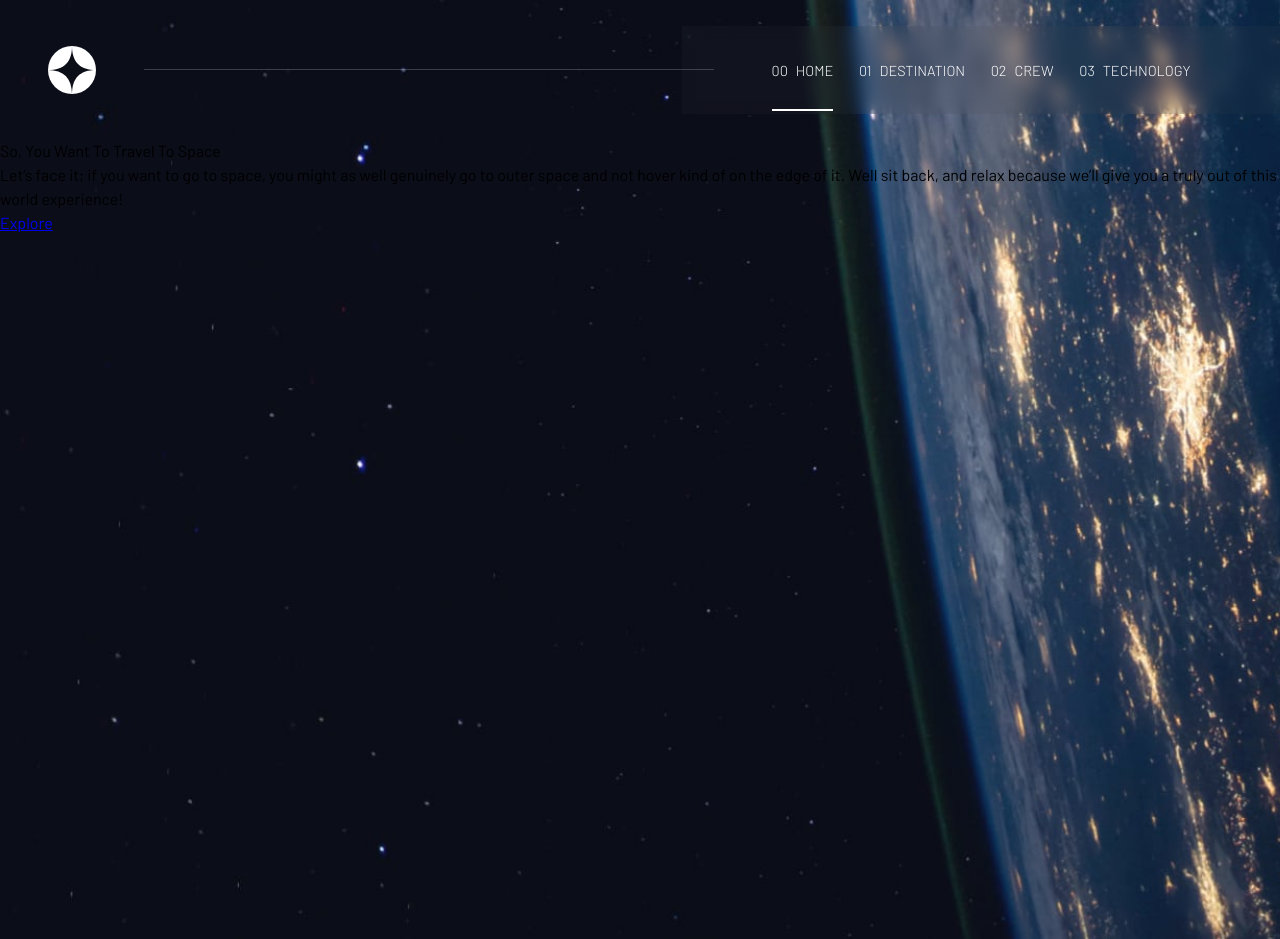
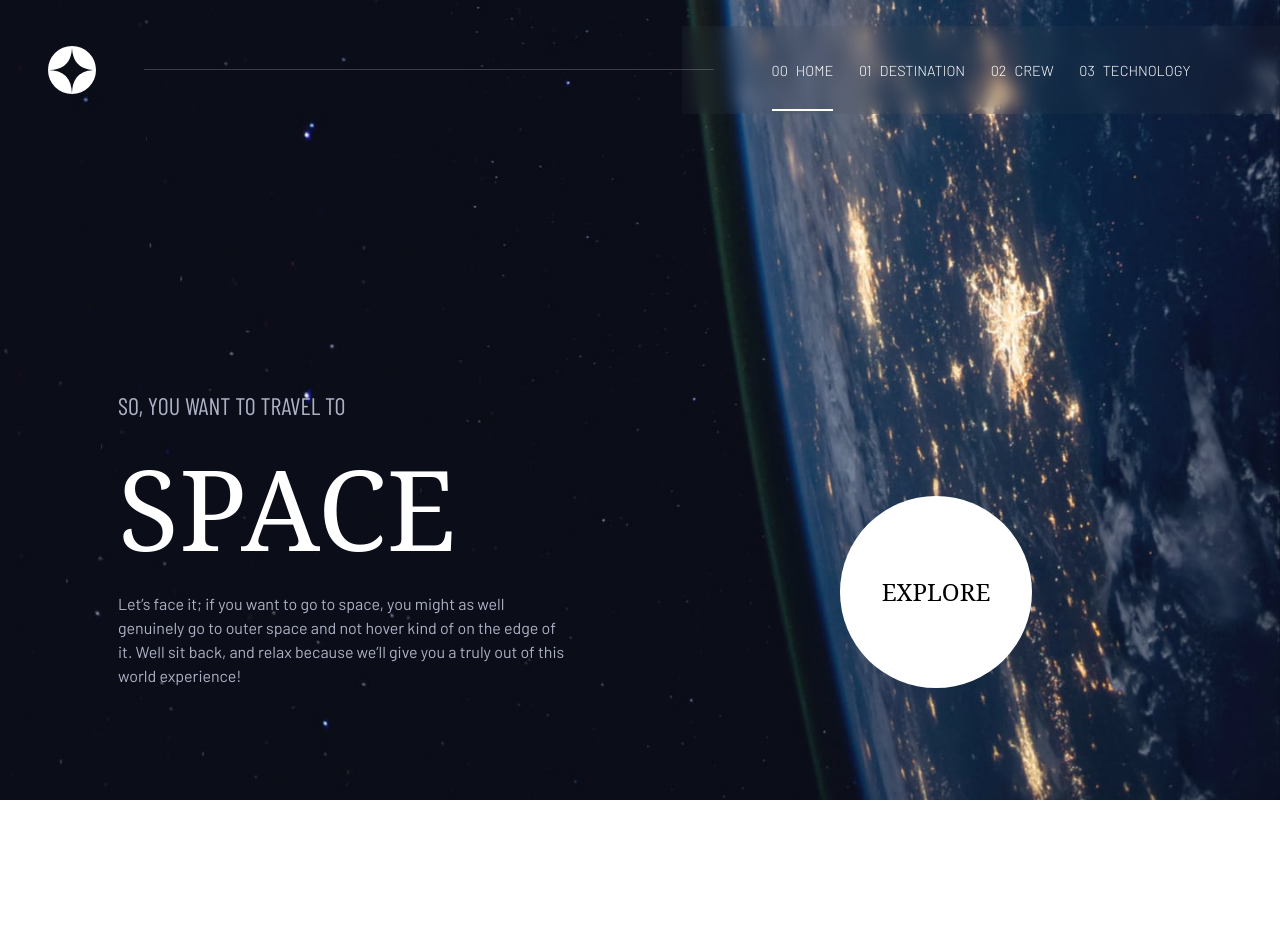
Before and after one commit to Demarcus11/Space-Tourism-Website, a React (Vite) app: page / in a window 1280 px wide. After the commit the page ends 800 px from the top, so only its background shows below. Built offline with nearby package versions, Linux system fonts and the light colour scheme; a web font is replaced by a local one.

Commit message:
add home layout

```diff
--- a/css/style.css
+++ b/css/style.css
@@ -3,6 +3,7 @@
   --clr-nuetral-100: hsl(0, 0%, 100%);
   --clr-nuetral-400: hsl(232, 17%, 73%);
   --clr-nuetral-600: hsl(222, 8%, 31%);
+  --clr-nuetral-900: hsl(0, 0%, 0%);
   --ff-primary: "Barlow", "sans-serif";
   --ff-secondary: "Barlow Condensed", "serif";
   --ff-accent: "Bellefair", "serif";
@@ -75,11 +76,6 @@ svg {
     scroll-behavior: auto !important;
   }
 }
-.grid-container {
-  display: grid;
-  grid-template-columns: minmax(1rem, 1fr) repeat(2, minmax(0, 40rem)) minmax(1rem, 1fr);
-}
-
 body {
   font-family: var(--ff-primary);
   background-image: url("/assets/home/background-home-mobile.jpg");
@@ -96,10 +92,9 @@ ul {
   list-style: none;
 }
 
-main {
-  min-height: 100dvh;
-}
-
+/* ==================== */
+/* === Nav Styles === */
+/* ==================== */
 .primary-header {
   display: -webkit-box;
   display: -ms-flexbox;
@@ -243,3 +238,82 @@ main {
     display: none;
   }
 }
+/* ==================== */
+/* === Page Styles === */
+/* ==================== */
+.home {
+  color: var(--clr-nuetral-400);
+}
+
+.home__title {
+  font-family: var(--ff-secondary);
+  font-size: clamp(1rem, 5vw, 1.5rem);
+  text-transform: uppercase;
+}
+
+.home__title span {
+  display: block;
+  font-size: clamp(5rem, 10vw, 7rem);
+  font-family: var(--ff-accent);
+  color: var(--clr-nuetral-100);
+}
+
+.home__link {
+  display: block;
+  background-color: var(--clr-nuetral-100);
+  border-radius: 100vmax;
+  width: 12rem;
+  font-size: 1.5rem;
+  aspect-ratio: 1;
+  display: grid;
+  place-content: center;
+  text-decoration: none;
+  color: var(--clr-nuetral-900);
+  font-family: var(--ff-accent);
+  text-transform: uppercase;
+  margin-inline: auto;
+}
+
+/* ==================== */
+/* === Grid Layouts === */
+/* ==================== */
+div#root {
+  min-height: 100dvh;
+  display: grid;
+  grid-template-rows: -webkit-min-content 1fr;
+  grid-template-rows: min-content 1fr;
+}
+
+.grid-container {
+  display: grid;
+  row-gap: 10%;
+  place-items: center;
+  text-align: center;
+  padding-inline: 1rem;
+}
+
+.grid-container > * {
+  max-width: 50ch;
+}
+
+@media (min-width: 50em) {
+  .grid-container {
+    grid-template-columns: minmax(2rem, 1fr) repeat(2, minmax(0, 40rem)) minmax(2rem, 1fr);
+    -ms-flex-line-pack: center;
+        align-content: center;
+    text-align: left;
+  }
+  .grid-container > :first-child {
+    grid-column: 2;
+  }
+  .grid-container > :last-child {
+    grid-column: 3;
+  }
+  .grid-container--home {
+    padding-bottom: 7rem;
+    -webkit-box-align: end;
+        -ms-flex-align: end;
+            align-items: end;
+    place-content: end;
+  }
+}
--- a/src/pages/Home.tsx
+++ b/src/pages/Home.tsx
@@ -1,22 +1,22 @@
 export default function Home() {
   return (
-    <main>
+    <main className="home | grid-container grid-container--home">
       <div>
-        <div>
-          <h1>
-            <span>So, You Want To Travel To</span> Space
-          </h1>
-          <p>
-            Let’s face it; if you want to go to space, you might as well
-            genuinely go to outer space and not hover kind of on the edge of it.
-            Well sit back, and relax because we’ll give you a truly out of this
-            world experience!
-          </p>
-        </div>
+        <h1 className="home__title">
+          So, You Want To Travel To <span>Space</span>
+        </h1>
+        <p>
+          Let’s face it; if you want to go to space, you might as well genuinely
+          go to outer space and not hover kind of on the edge of it. Well sit
+          back, and relax because we’ll give you a truly out of this world
+          experience!
+        </p>
+      </div>
 
-        <div>
-          <a href="#">Explore</a>
-        </div>
+      <div>
+        <a className="home__link" href="#">
+          Explore
+        </a>
       </div>
     </main>
   );
--- a/src/scss/style.scss
+++ b/src/scss/style.scss
@@ -4,6 +4,7 @@
   --clr-nuetral-100: hsl(0, 0%, 100%);
   --clr-nuetral-400: hsl(232, 17%, 73%);
   --clr-nuetral-600: hsl(222, 8%, 31%);
+  --clr-nuetral-900: hsl(0, 0%, 0%);
 
   --ff-primary: "Barlow", "sans-serif";
   --ff-secondary: "Barlow Condensed", "serif";
@@ -91,17 +92,6 @@ svg {
   }
 }
 
-// Utility Classes
-
-.grid-container {
-  display: grid;
-  // 4 columns, 2 outer columns can shrink down the 1rem and grow up to 1fr (padding columns), 2 inner columns can shrink down to 0 and grow up to 40rem (content columns)
-  grid-template-columns: minmax(1rem, 1fr) repeat(2, minmax(0, 40rem)) minmax(
-      1rem,
-      1fr
-    );
-}
-
 // General Styles
 
 body {
@@ -120,11 +110,9 @@ ul {
   list-style: none;
 }
 
-main {
-  min-height: 100dvh;
-}
-
-// Nav
+/* ==================== */
+/* === Nav Styles === */
+/* ==================== */
 
 .primary-header {
   display: flex;
@@ -258,3 +246,90 @@ main {
     display: none;
   }
 }
+
+/* ==================== */
+/* === Page Styles === */
+/* ==================== */
+
+// Home
+
+.home {
+  color: var(--clr-nuetral-400);
+}
+
+.home__title {
+  font-family: var(--ff-secondary);
+  font-size: clamp(1rem, 5vw, 1.5rem);
+  text-transform: uppercase;
+}
+
+.home__title span {
+  display: block;
+  font-size: clamp(5rem, 10vw, 7rem);
+  font-family: var(--ff-accent);
+  color: var(--clr-nuetral-100);
+}
+
+.home__link {
+  display: block;
+  background-color: var(--clr-nuetral-100);
+  border-radius: 100vmax;
+  width: 12rem;
+  font-size: 1.5rem;
+  aspect-ratio: 1;
+  display: grid;
+  place-content: center;
+  text-decoration: none;
+  color: var(--clr-nuetral-900);
+  font-family: var(--ff-accent);
+  text-transform: uppercase;
+  margin-inline: auto;
+}
+
+/* ==================== */
+/* === Grid Layouts === */
+/* ==================== */
+
+div#root {
+  min-height: 100dvh;
+  display: grid;
+  grid-template-rows: min-content 1fr;
+}
+
+.grid-container {
+  display: grid;
+  row-gap: 10%;
+  place-items: center; // center the grid items on mobile and tablet screens
+  text-align: center;
+  padding-inline: 1rem;
+}
+
+.grid-container > * {
+  max-width: 50ch;
+}
+
+// Base / Home Layout (if we don't have a specific grid container such as grid-container--crew than we use this one)
+
+@media (min-width: $desktop-breakpoint) {
+  .grid-container {
+    grid-template-columns: minmax(2rem, 1fr) repeat(2, minmax(0, 40rem)) minmax(
+        2rem,
+        1fr
+      );
+    align-content: center;
+    text-align: left;
+  }
+
+  .grid-container > :first-child {
+    grid-column: 2;
+  }
+  .grid-container > :last-child {
+    grid-column: 3;
+  }
+
+  .grid-container--home {
+    padding-bottom: 7rem;
+    align-items: end;
+    place-content: end;
+  }
+}
```
